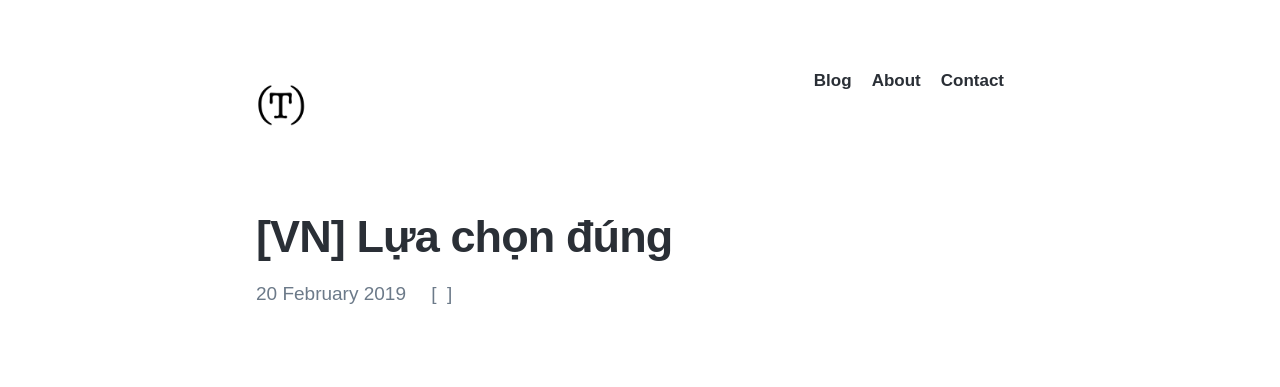
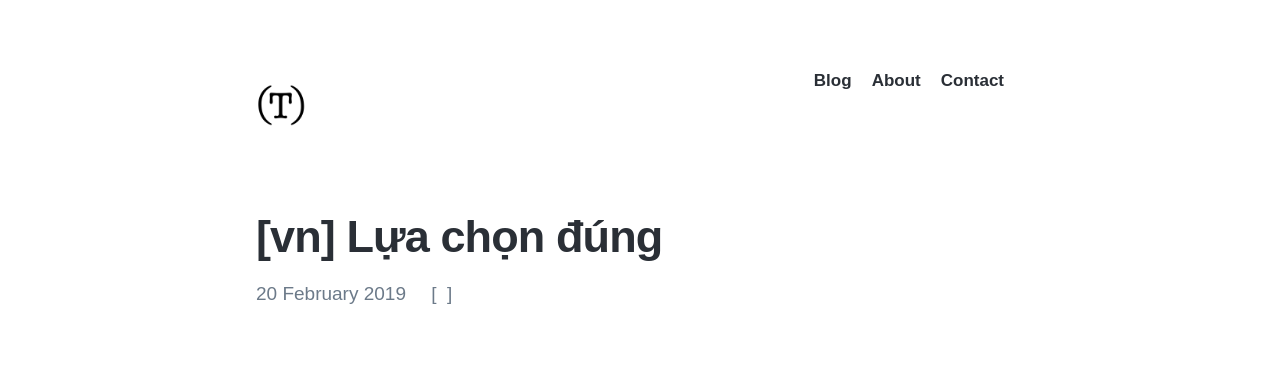
Before and after one commit to truongoi/truongnguyen.io, a Jekyll site: the page built from _posts/2019-02-20-the-right-choice.md, in a window 1280 px wide. Shown: the top 387 px of the page. Built offline with Jekyll 4.4.1, drawn with Linux system fonts in a browser that asks for light colours; nearby versions of some CDN libraries; some web fonts are replaced; a script that is not in the unit is left out; comment, search, counter and statistics services are not loaded.

```diff
--- a/_posts/2019-02-20-the-right-choice.md
+++ b/_posts/2019-02-20-the-right-choice.md
@@ -1,5 +1,5 @@
 ---
-title: "[VN] Lựa chọn đúng"
+title: "[vn] Lựa chọn đúng"
 description: Bóng bay gặp xương rồng. Bén duyên và về ở với nhau.
 featured_image: /images/posts/lua-chon-dung.jpg
 date: Wed Feb 20 2019 20:10:00 GMT+0700 (Indochina Time)
```
